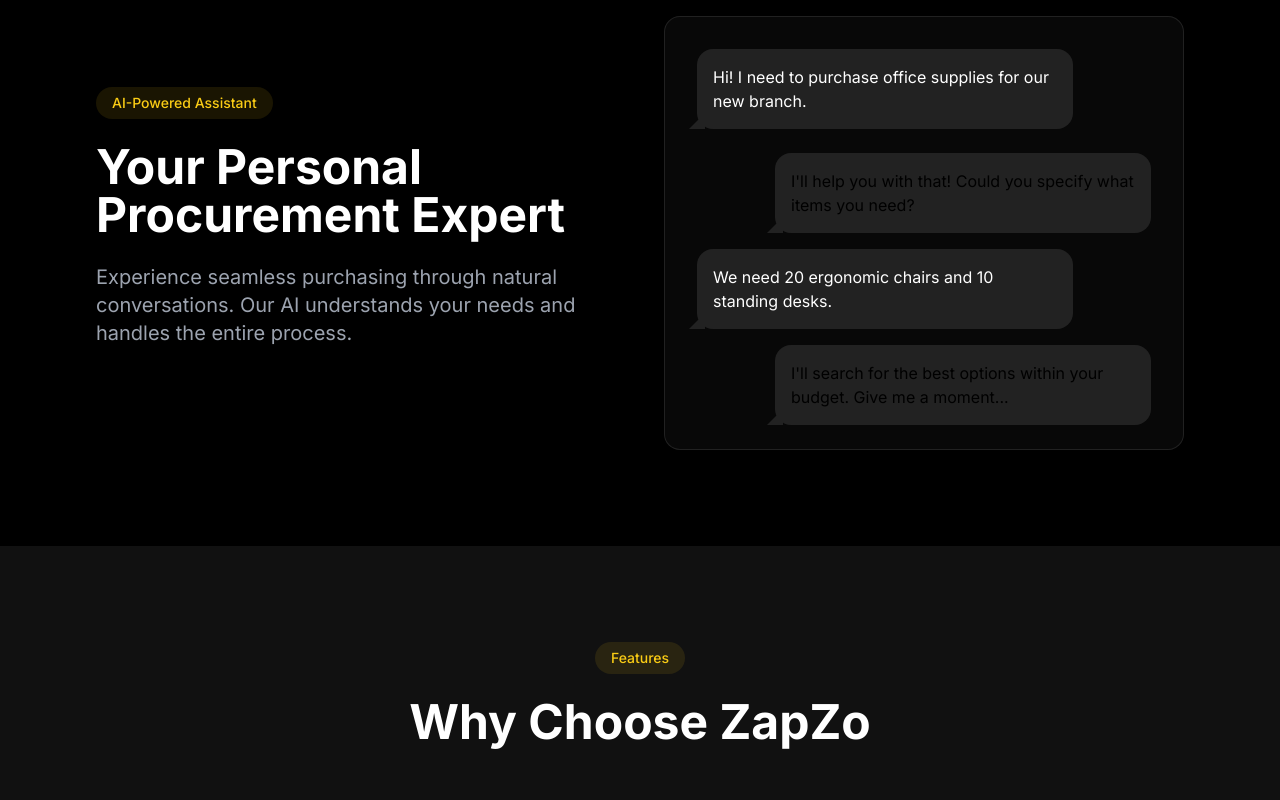
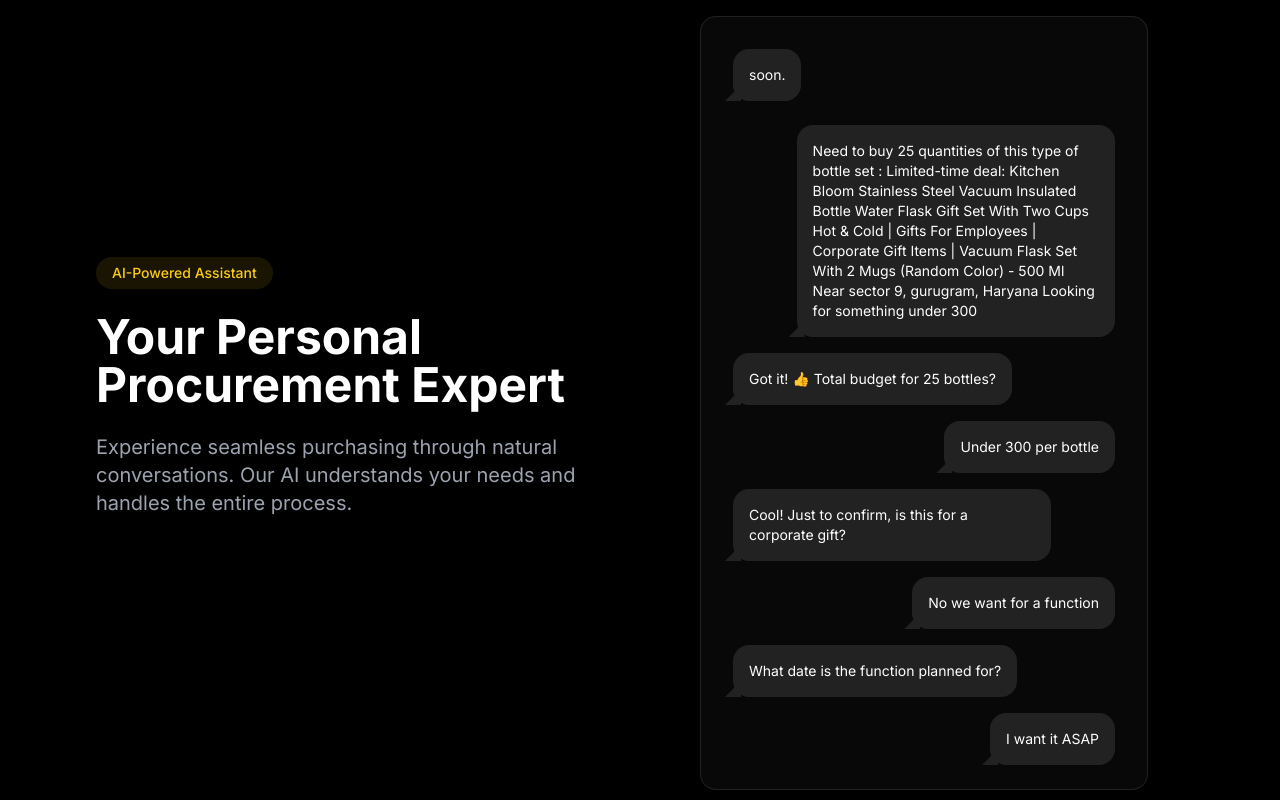
Before and after one commit to shreeforcode/zapzo-purchase-ninja, a React (Vite) app: page / in a window 1280 px wide. Shown: the part 880-1680 px from the top of the page. Built offline with nearby package versions, Linux system fonts and the light colour scheme.

Commit message:
Add new features to site
Implemented additional features as requested to enhance the functionality of the site.
[skip gpt_engineer]

```diff
--- a/src/components/ChatPreview.tsx
+++ b/src/components/ChatPreview.tsx
@@ -6,20 +6,39 @@ const ChatPreview = () => {
       initial={{ opacity: 0, scale: 0.95 }}
       whileInView={{ opacity: 1, scale: 1 }}
       transition={{ duration: 0.5 }}
-      className="glass-card p-6 hover-card"
+      className="glass-card p-6 hover-card max-w-md mx-auto"
     >
       <div className="flex flex-col space-y-4">
-        <div className="chat-bubble self-start">
-          Hi! I need to purchase office supplies for our new branch.
+        <div className="chat-bubble bg-gray-800 text-white self-start text-sm">
+          soon.
         </div>
-        <div className="chat-bubble bg-accent text-black self-end">
-          I'll help you with that! Could you specify what items you need?
+        <div className="chat-bubble bg-[#025C4C] text-white self-end text-sm">
+          Need to buy 25 quantities of this type of bottle set :
+          Limited-time deal: Kitchen Bloom Stainless Steel Vacuum Insulated
+          Bottle Water Flask Gift Set With Two Cups Hot & Cold | Gifts
+          For Employees | Corporate Gift Items | Vacuum Flask Set With 2
+          Mugs (Random Color) - 500 Ml
+
+          Near sector 9, gurugram, Haryana
+          Looking for something under 300
         </div>
-        <div className="chat-bubble self-start">
-          We need 20 ergonomic chairs and 10 standing desks.
+        <div className="chat-bubble bg-gray-800 text-white self-start text-sm">
+          Got it! 👍 Total budget for 25 bottles?
         </div>
-        <div className="chat-bubble bg-accent text-black self-end">
-          I'll search for the best options within your budget. Give me a moment...
+        <div className="chat-bubble bg-[#025C4C] text-white self-end text-sm">
+          Under 300 per bottle
+        </div>
+        <div className="chat-bubble bg-gray-800 text-white self-start text-sm">
+          Cool! Just to confirm, is this for a corporate gift?
+        </div>
+        <div className="chat-bubble bg-[#025C4C] text-white self-end text-sm">
+          No we want for a function
+        </div>
+        <div className="chat-bubble bg-gray-800 text-white self-start text-sm">
+          What date is the function planned for?
+        </div>
+        <div className="chat-bubble bg-[#025C4C] text-white self-end text-sm">
+          I want it ASAP
         </div>
       </div>
     </motion.div>
```
